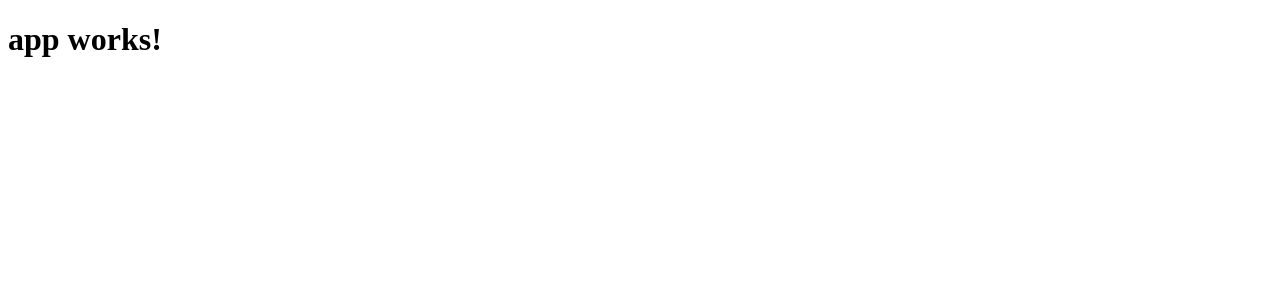
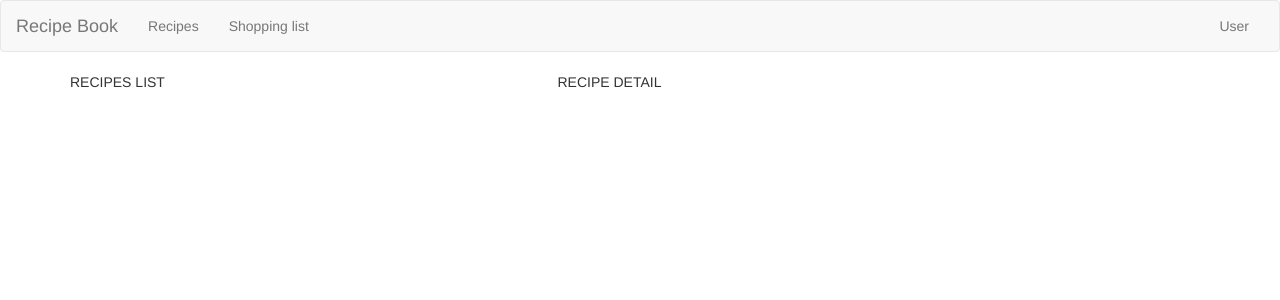
Before and after one commit to ashish173/ng2-recipe-app, an Angular app: page / in a window 1280 px wide. Shown: the top 300 px of the page. Built offline with nearby package versions, Linux system fonts and the light colour scheme.

Commit message:
added recipes component and header component

```diff
--- a/src/app/app.component.html
+++ b/src/app/app.component.html
@@ -1,3 +1,4 @@
-<h1>
-  {{title}}
-</h1>
+<app-header></app-header>
+<div class="container">
+  <app-recipes></app-recipes>
+</div>
--- a/src/app/app.module.ts
+++ b/src/app/app.module.ts
@@ -4,10 +4,14 @@ import { FormsModule } from '@angular/forms';
 import { HttpModule } from '@angular/http';
 
 import { AppComponent } from './app.component';
+import { HeaderComponent } from './header/header.component';
+import { RecipesComponent } from './recipes/recipes.component';
 
 @NgModule({
   declarations: [
-    AppComponent
+    AppComponent,
+    HeaderComponent,
+    RecipesComponent
   ],
   imports: [
     BrowserModule,
--- /dev/null
+++ b/src/app/header/header.component.html
@@ -0,0 +1,25 @@
+<nav class="navbar navbar-default">
+  <div class="container-fluid">
+    <!-- Brand and toggle get grouped for better mobile display -->
+    <div class="navbar-header">
+      <a class="navbar-brand" href="#">Recipe Book</a>
+    </div>
+
+    <!-- Collect the nav links, forms, and other content for toggling -->
+    <div class="collapse navbar-collapse" id="bs-example-navbar-collapse-1">
+      <ul class="nav navbar-nav">
+        <li><a href="#">Recipes</a></li>
+        <li><a href="#">Shopping list</a></li>
+      </ul>
+      <ul class="nav navbar-nav navbar-right">
+        <li><a href="#">User</a></li>
+        <li class="dropdown">
+          <ul class="dropdown-menu">
+            <li><a href="#">Fetch</a></li>
+            <li><a href="#">Update</a></li>
+          </ul>
+        </li>
+      </ul>
+    </div><!-- /.navbar-collapse -->
+  </div><!-- /.container-fluid -->
+</nav>
--- /dev/null
+++ b/src/app/header/header.component.ts
@@ -0,0 +1,15 @@
+import { Component, OnInit } from '@angular/core';
+
+@Component({
+  selector: 'app-header',
+  templateUrl: './header.component.html',
+  styleUrls: ['./header.component.css']
+})
+export class HeaderComponent implements OnInit {
+
+  constructor() { }
+
+  ngOnInit() {
+  }
+
+}
--- /dev/null
+++ b/src/app/recipes/recipes.component.html
@@ -0,0 +1,9 @@
+
+<div class="row">
+  <div class="col-md-5">
+    RECIPES LIST
+  </div>
+  <div class="col-md-7">
+    RECIPE DETAIL
+  </div>
+</div>
--- /dev/null
+++ b/src/app/recipes/recipes.component.ts
@@ -0,0 +1,15 @@
+import { Component, OnInit } from '@angular/core';
+
+@Component({
+  selector: 'app-recipes',
+  templateUrl: './recipes.component.html',
+  styleUrls: ['./recipes.component.css']
+})
+export class RecipesComponent implements OnInit {
+
+  constructor() { }
+
+  ngOnInit() {
+  }
+
+}
--- a/src/index.html
+++ b/src/index.html
@@ -2,11 +2,13 @@
 <html>
 <head>
   <meta charset="utf-8">
-  <title>Test1</title>
+  <title>Recipe Book</title>
   <base href="/">
 
   <meta name="viewport" content="width=device-width, initial-scale=1">
   <link rel="icon" type="image/x-icon" href="favicon.ico">
+  <!-- Latest compiled and minified CSS -->
+  <link rel="stylesheet" href="https://maxcdn.bootstrapcdn.com/bootstrap/3.3.7/css/bootstrap.min.css" integrity="sha384-BVYiiSIFeK1dGmJRAkycuHAHRg32OmUcww7on3RYdg4Va+PmSTsz/K68vbdEjh4u" crossorigin="anonymous">
 </head>
 <body>
   <app-root>Loading...</app-root>
```
Also changed, not shown: src/app/header/header.component.css (added), src/app/recipes/recipes.component.css (added), 2 other files (tests, documents, lock files or other folders).
